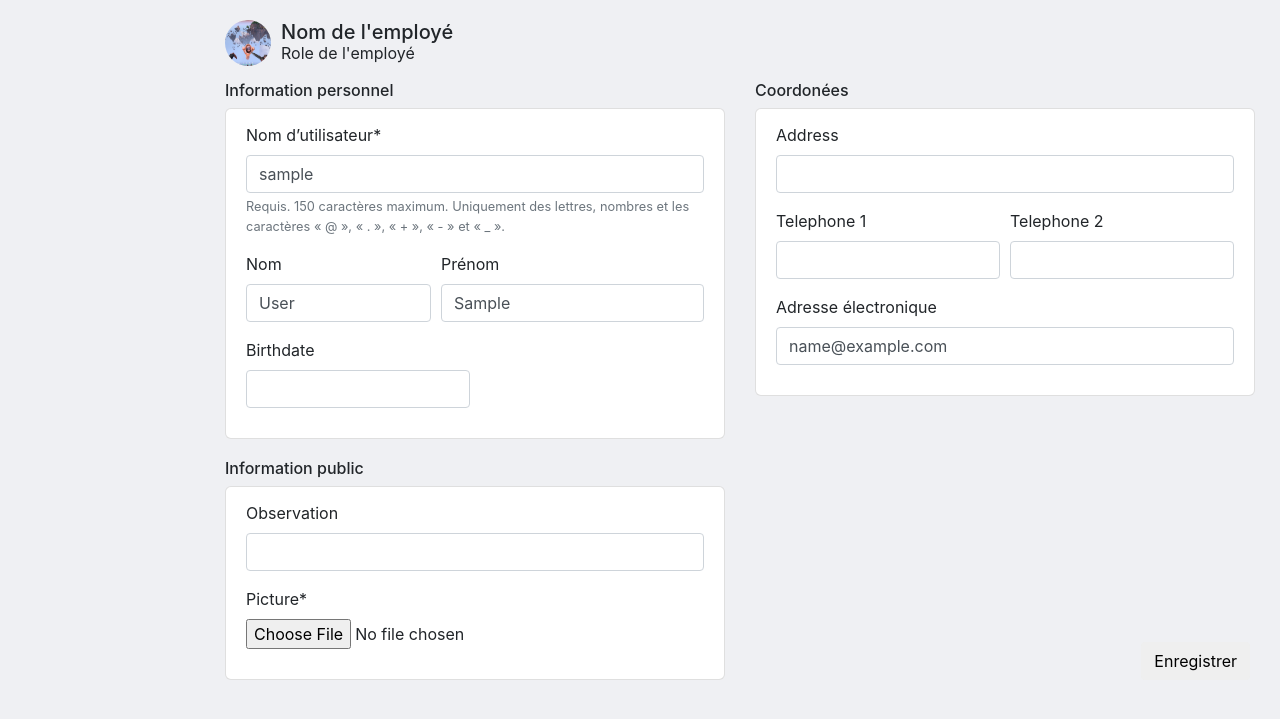
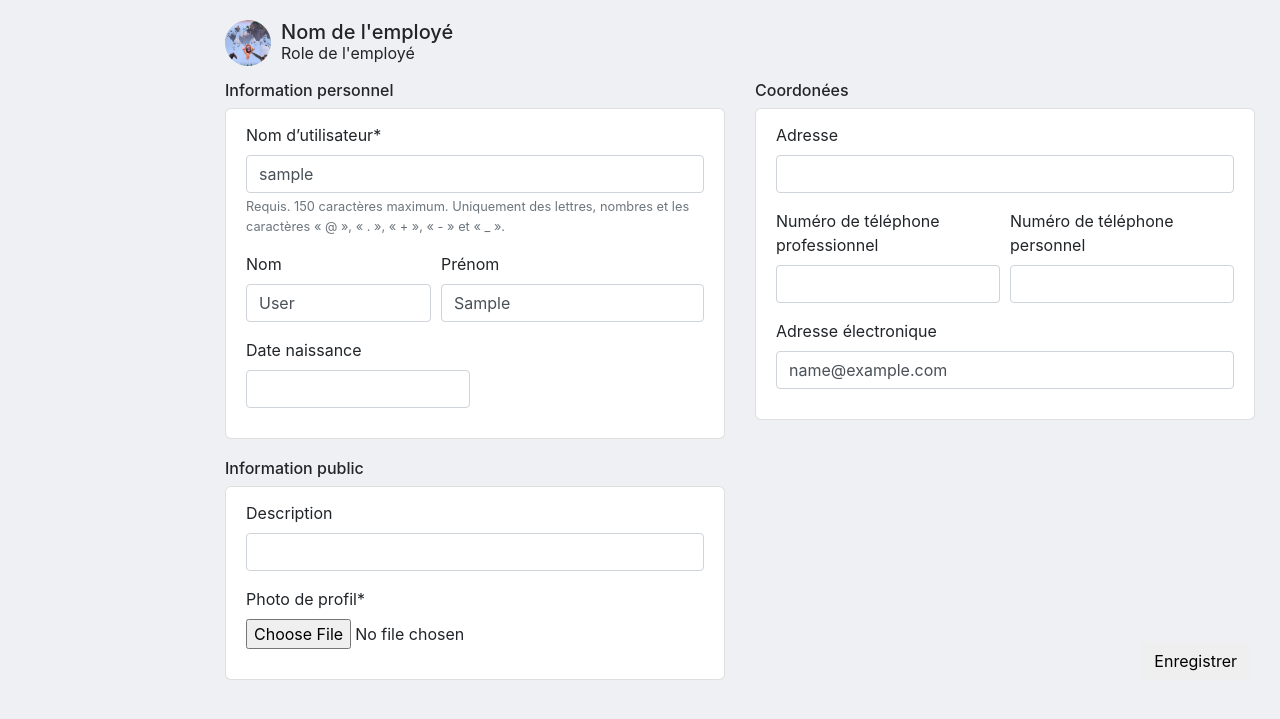
Before and after one commit to AzeddineZadir/ATime-, a Django app: page /dash/profile in a window 1280 px wide. Shown: the part 62-781 px from the top of the page. Run offline with Django 3.2, Linux system fonts and the light colour scheme; the visitor is signed in with stand-in values (Sample User, id 1); data that the repository does not hold is empty; some libraries are stand-ins or nearby versions.

Commit message:
Adding some verbose_name to employe model and using dynamic url to check profile the real one x)

```diff
--- a/project/apps/dash/views.py
+++ b/project/apps/dash/views.py
@@ -23,7 +23,6 @@ def dash_man(request):
     # Get number of employe --> total/inside/outside
     print(emp_man.team)
     if emp_man.team != None:
-        print("test")
         man_employe_stats = Employe.manager.get_my_employe_stats(team=emp_man.team, user_emp=request.user).get()
         team_name = emp_man.team.nom
     # Get all employe of current manager
@@ -56,7 +55,6 @@ def profile(request):
             # get data from POST method
             user_form = UserForm(request.POST, request.FILES, instance=user)
             formset = EmployeFormset(request.POST, request.FILES, instance=user)
-            print(formset)
             formset.picture = request.FILES.get('picture')
             # If user_form is valide save data
             if user_form.is_valid():
--- a/project/apps/pointage/models.py
+++ b/project/apps/pointage/models.py
@@ -43,16 +43,16 @@ class Employe(models.Model):
     finger_id = models.PositiveSmallIntegerField(unique=True, blank=True)
     is_uploaded = models.BooleanField(default=False)
     is_delete = models.BooleanField(default=False)
-    birthdate = models.DateField(auto_now=False, blank=True, null=True)
+    birthdate = models.DateField(auto_now=False, blank=True, null=True, verbose_name="Date naissance")
     birthplace = models.CharField(max_length=120, blank=True)
-    address = models.CharField(max_length=200, blank=True)
+    address = models.CharField(max_length=200, blank=True, verbose_name="Adresse")
     phone1 = models.CharField(max_length=200, blank=True, null=True,
-                              verbose_name="telephone 1")
+                              verbose_name="Numéro de téléphone professionnel")
     phone2 = models.CharField(max_length=200, blank=True, null=True,
-                              verbose_name="telephone 2")
-    observation = models.CharField(max_length=300, blank=True)
+                              verbose_name="Numéro de téléphone personnel")
+    observation = models.CharField(max_length=300, blank=True, verbose_name="Description")
     picture = models.ImageField(
-        upload_to='images/', default='images/nounours.png')
+        upload_to='images/', default='images/nounours.png', verbose_name="Photo de profil")
     team = models.ForeignKey(
         'Team', on_delete=models.SET_NULL, null=True, blank=True, related_name='employes')
 
--- a/project/project/settings.py
+++ b/project/project/settings.py
@@ -130,6 +130,7 @@ USE_TZ = True
 
 STATIC_URL = '/static/'
 
+
 STATICFILES_DIRS = [
     STATIC_DIR,
 ]
--- a/project/templates/dash/profile.html
+++ b/project/templates/dash/profile.html
@@ -17,7 +17,7 @@
             <div class="row">
                 {% csrf_token %}
                 <!--Information personnel-->
-                <div class="col-6">
+                <div class="col-sm-12 col-md-6">
                     <h6>Information personnel</h6>
                     <div class="card">
                         {{ user_form.username|as_crispy_field }}
@@ -42,7 +42,7 @@
                 </div>
 
                 <!--Coordonnées-->
-                <div class="col-6">
+                <div class="col-sm-12 col-md-6">
                     <h6>Coordonées</h6>
                     <div class="card">
                         {{ form.address|as_crispy_field }}
@@ -62,7 +62,7 @@
                 </div>
 
                 <!--Information public-->
-                <div class="col-6">
+                <div class="col-12 col-md-6">
                     <h6>Information public</h6>
                     <div class="card">
                         {{ form.observation|as_crispy_field }}
--- a/project/templates/side_menu.html
+++ b/project/templates/side_menu.html
@@ -9,7 +9,7 @@
                 </a>
             </li>
             <li class="nav-item">
-                <a href="{% url 'dash:profile' %}" class="nav-link">
+                <a href="{% url 'dash:view_profile' pk=request.user.id %}" class="nav-link">
                     <i class="icon fas fa-user"></i>
                     <span class="text">Mon profile</span>
                 </a>
@@ -60,7 +60,7 @@
                 </a>
             </li>
             <li class="nav-item">
-                <a href="{% url 'dash:profile' %}" class="nav-link">
+                <a href="{% url 'dash:view_profile' pk=request.user.id %}" class="nav-link">
                     <i class="icon fas fa-user"></i>
                     <span class="text">Mon profile</span>
                 </a>
@@ -106,7 +106,7 @@
                 </a>
             </li>
             <li class="nav-item">
-                <a href="{% url 'dash:profile' %}" class="nav-link">
+                <a href="{% url 'dash:view_profile' pk=request.user.id %}" class="nav-link">
                     <i class="icon fas fa-user"></i>
                     <span class="text">Mon profile</span>
                 </a>
```
